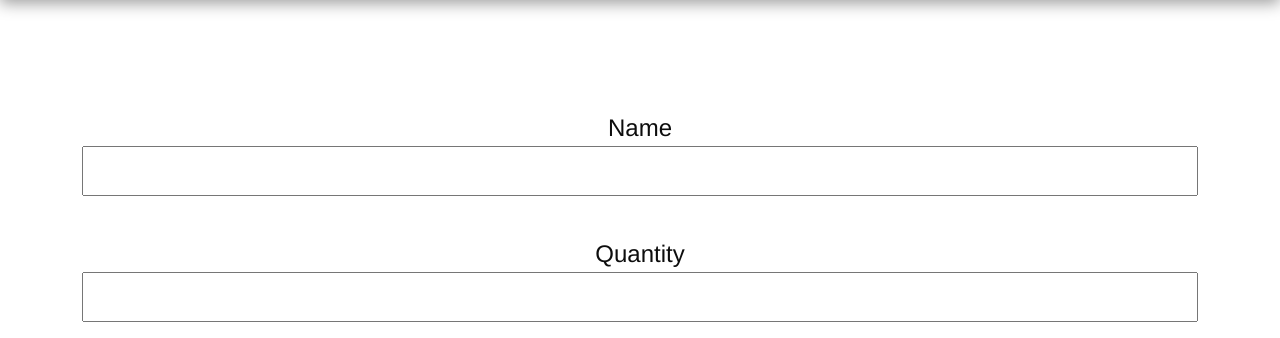
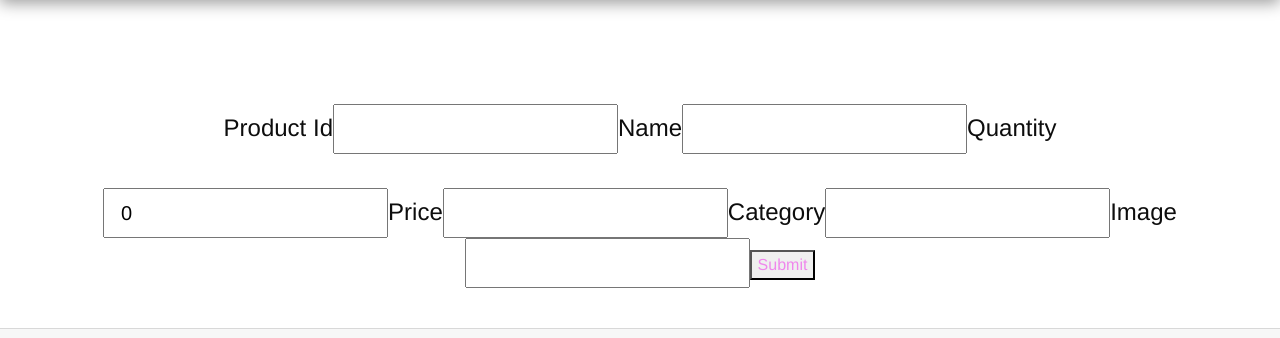
Before and after one commit to zulaigahbenjamin/Capstone, a Vue app in the folder frontend/capstone/: page /prod/add in a window 1280 px wide. Shown: the part 132-470 px from the top of the page. Built offline with nearby package versions, Linux system fonts and the light colour scheme; no server answers; a web font is replaced by a local one; what vue3-cookies would draw is missing.

Commit message:
admin owrking

```diff
--- a/frontend/capstone/src/components/ProdAddComp.vue
+++ b/frontend/capstone/src/components/ProdAddComp.vue
@@ -1,6 +1,9 @@
 <template>
   <div>
     <div class="container flex-container">
+      <form @submit.prevent="addProduct">
+        <label>Product Id</label>
+        <input type="text" autocomplete="off" required name="prodId" v-model="prodId" />
         <label>Name</label>
         <input type="text" autocomplete="off" required name="prodName" v-model="prodName" />
         <label>Quantity</label>
@@ -13,26 +16,36 @@
         <input type="text" autocomplete="off" required name="prodUrl" v-model="prodUrl" />
 
 
-      <button @click="addProduct()" class="btn-submit">Submit</button>
+        <button class="btn-submit" type="submit">Submit</button>
+      </form>
     </div>
+
   </div>
 </template>
 <script>
 export default {
   data() {
     return {
+
+prodId: "",
       prodName: "",
-      quantity: "",
+      quantity: 0,
       amount: "",
       category: "",
-      prodUrl: "https://i.postimg.cc/43GzNPSc/img1.jpg",
-
+      prodUrl: "",
     };
   },
+  computed: {
+    Msg() {
+      return this.$store.state.Msg;
+    },
+  },
+
   methods: {
     async addProduct() {
       try {
           this.$store.dispatch("addProduct", {
+          prodId: this.prodId,
           prodName: this.prodName,
           quantity: this.quantity,
           amount: this.amount,
@@ -71,7 +84,7 @@ input {
   padding: 0.5rem 0 0.5rem 1rem;
 }
 
-.btn-submit {
+/* .btn-submit {
   margin-top: 2rem;
   margin-left: auto;
   padding: 0.5rem 1rem;
@@ -81,5 +94,5 @@ input {
   width: fit-content;
   border-radius: 0.2rem;
   font-size: 1.5rem;
-}
+} */
 </style>
--- a/frontend/capstone/src/components/ProdEditComp.vue
+++ b/frontend/capstone/src/components/ProdEditComp.vue
@@ -39,7 +39,7 @@ export default {
 
   data() {
     return {
-
+    prodId: "",
         prodName: "",
         quantity: "",
         amount: "",
@@ -61,6 +61,7 @@ export default {
           prodUrl: this.product.prodUrl,
         };
         await this.$store.dispatch("updateProduct", payload);
+        this.prodId = "",
         this.prodName = "";
         this.quantity = "";
         this.amount = "";
--- a/frontend/capstone/src/store/index.js
+++ b/frontend/capstone/src/store/index.js
@@ -80,6 +80,9 @@ export default createStore({
     },
     setCart(state, value) {
       state.cart = value;
+    },
+    productData(state, product) {
+      state.error = product;
     },
 
     addProductToCart(state, product) {
@@ -308,7 +311,28 @@ deleteUser(state, userId) {
       }
     },
 
+    async addProduct(context, payload) {
+      try {
+        const res = (await axios.post(`${apiUrl}product
+      `, payload));
+        if (res) {
+          context.dispatch("fetchProducts");
+          context.commit("SET_PRODUCT", context.data)
+          alert("Product added successfully");
+        } else {
+          alert("Failed to add product");
+        }
+      } catch (error) {
+        alert("Error adding product");
+      }
     },
+
+
+
+
+
+
+
 
     //USERS
     //update user
@@ -355,22 +379,6 @@ deleteUser(state, userId) {
 
 
     //add product
-   async addProduct(context, productData) {
-    try {
-      const res = await axios.post(`${apiUrl}products`, productData);
-      if (res.status !== 200) {
-        throw new Error("Failed to add product");
-      }
-
-      const product = res.data;
-      context.commit("addProduct", product); // Pass the payload to the mutation
-      context.commit("SET_PRODUCT", product); // Update the "product" state
-    } catch (error) {
-      console.error(error);
-    }
-  },
-
-
     async updateProduct(context, payload) {
       try {
         const { res } = await axios.put(
@@ -406,7 +414,7 @@ deleteUser(state, userId) {
         // Handle network errors or other exceptions
       }
     },
-
+  },
   modules: {
 
   },
```
Also changed, not shown: frontend/capstone/src/router/index.js (+24 -0 lines). Lines whose indentation alone changed are shown as unchanged.
